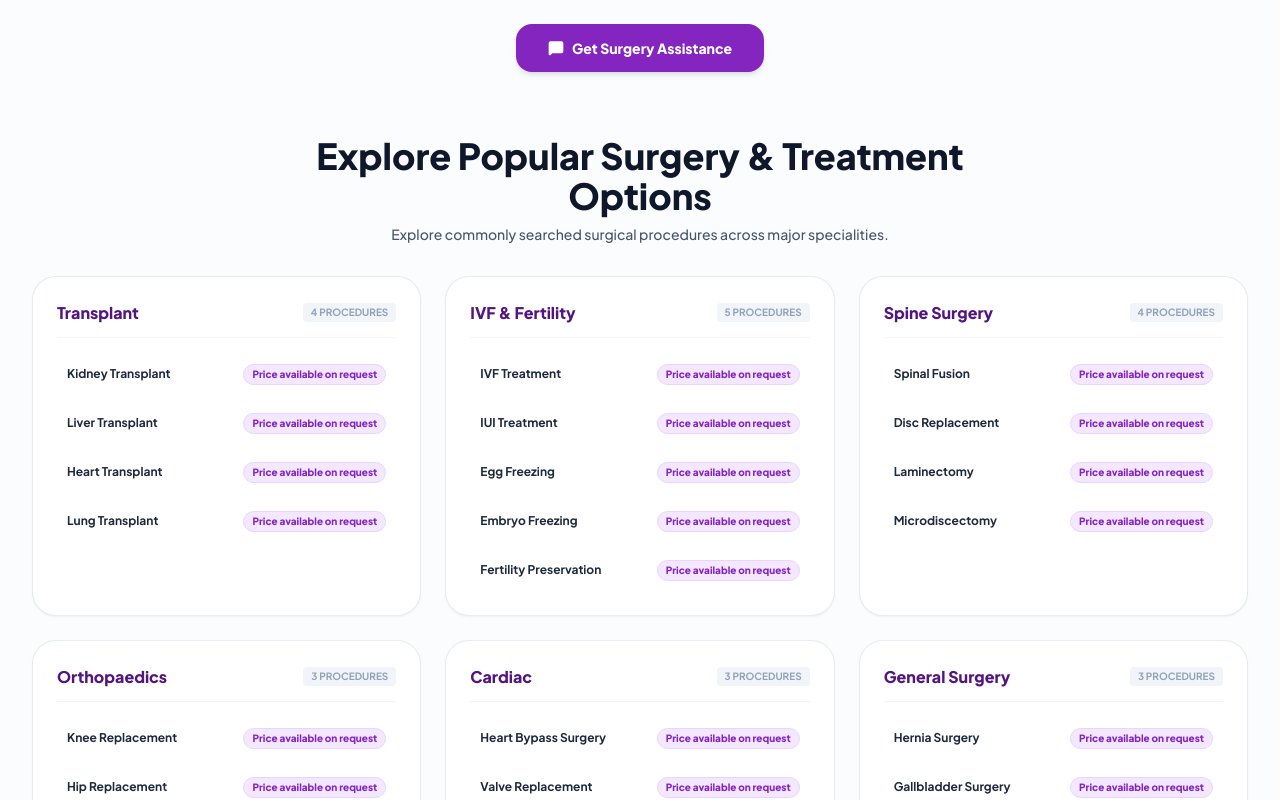
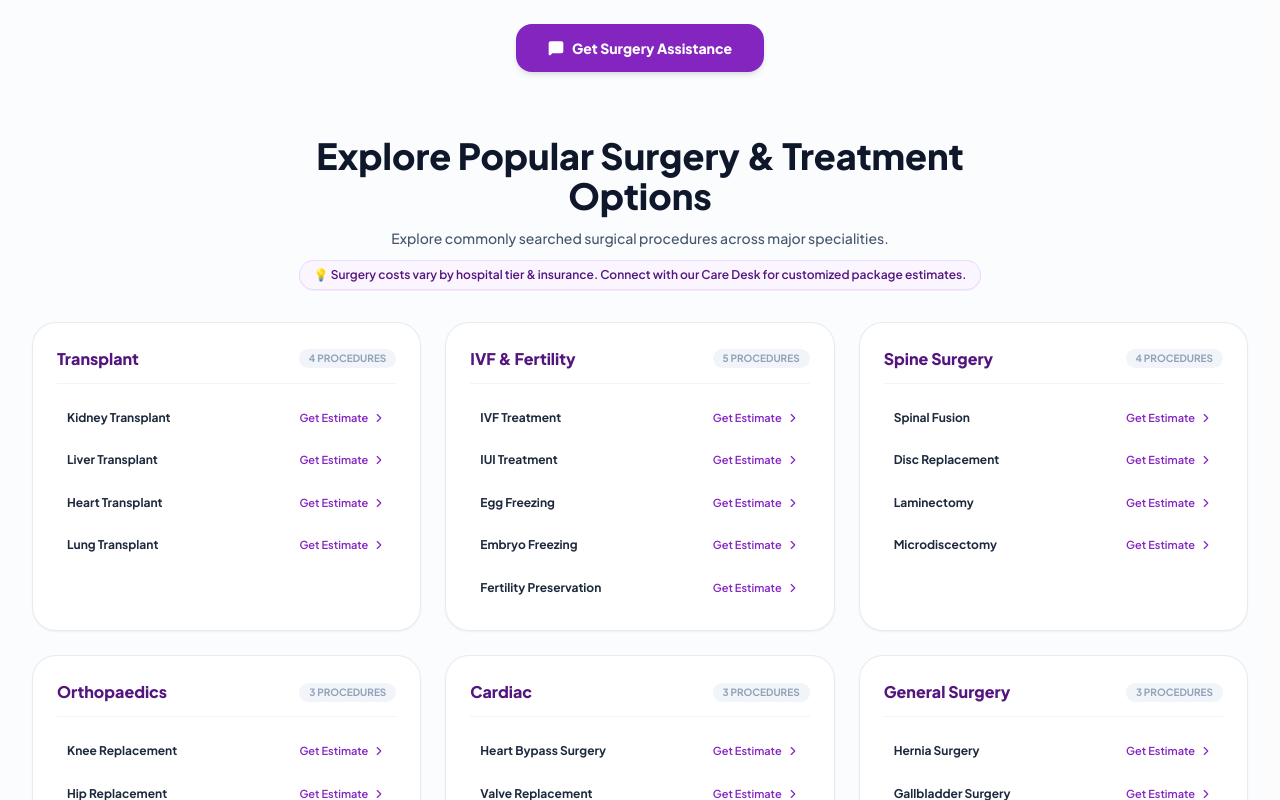
Before and after one commit to Tarunmakode123/healthexpressweb, a React (Vite) app: page /surgeries in a window 1280 px wide. Shown: the part 2140-2940 px from the top of the page. Built offline with nearby package versions, Linux system fonts and the light colour scheme; no server answers.

Commit message:
fix(surgeries): remove repetitive price available on request badges and replace with clean Get Estimate action rows

```diff
--- a/src/data/surgeries.js
+++ b/src/data/surgeries.js
@@ -171,7 +171,7 @@ export function getSurgeryBySlug(slug) {
     cat.items.map(item => ({
       ...item,
       category: cat.category,
-      priceNotice: "Price available on request",
+      priceNotice: "Custom package estimate based on hospital & insurance",
       description: `Comprehensive evaluation, specialist selection, and hospital coordination for ${item.name} in India.`,
       whyDone: `Recommended by surgical specialists for clinical management and restoration of function or aesthetic outcome.`,
       preparation: `Pre-operative investigations, blood work, anaesthesia assessment, and specialist consultation.`
@@ -182,7 +182,7 @@ export function getSurgeryBySlug(slug) {
     name: 'Surgical & Treatment Option',
     slug: 'surgery-option',
     category: 'Specialist Surgical Care',
-    priceNotice: 'Price available on request',
+    priceNotice: 'Custom package estimate based on hospital & insurance',
     description: 'Explore surgical options, top hospital partners, and experienced specialists in India with Health Express.',
     whyDone: 'Comprehensive surgical guidance tailored to individual clinical requirements.',
     preparation: 'Pre-operative health assessment, doctor consultation, and diagnostic evaluations.'
--- a/src/pages/SurgeriesPage.jsx
+++ b/src/pages/SurgeriesPage.jsx
@@ -230,13 +230,16 @@ export default function SurgeriesPage({ onOpenUploadModal }) {
 
         {/* 5. POPULAR SURGERIES SECTION */}
         <section className="space-y-8" id="popular-surgeries">
-          <div className="text-center max-w-3xl mx-auto space-y-2">
+          <div className="text-center max-w-3xl mx-auto space-y-3">
             <h2 className="text-2xl sm:text-4xl font-extrabold text-slate-900">
               Explore Popular Surgery & Treatment Options
             </h2>
             <p className="text-xs sm:text-sm text-slate-600 font-medium">
               Explore commonly searched surgical procedures across major specialities.
             </p>
+            <div className="inline-flex items-center gap-1.5 px-3.5 py-1.5 rounded-full bg-purple-50 text-purple-900 border border-purple-200/80 text-xs font-semibold shadow-2xs">
+              <span>💡 Surgery costs vary by hospital tier & insurance. Connect with our Care Desk for customized package estimates.</span>
+            </div>
           </div>
 
           {/* Clean Categorized Grid */}
@@ -244,20 +247,20 @@ export default function SurgeriesPage({ onOpenUploadModal }) {
             {POPULAR_SURGERIES_CATEGORIES.map((catGroup, idx) => (
               <div
                 key={idx}
-                className="bg-white rounded-3xl p-6 border border-slate-200/80 shadow-xs space-y-4 text-left"
+                className="bg-white rounded-3xl p-6 border border-slate-200/80 shadow-xs space-y-4 text-left hover:shadow-md transition-shadow"
               >
                 <div className="flex items-center justify-between border-b border-slate-100 pb-3">
                   <h3 className="text-base font-extrabold text-purple-900">{catGroup.category}</h3>
-                  <span className="text-[10px] uppercase font-bold text-slate-400 bg-slate-100 px-2 py-0.5 rounded">
+                  <span className="text-[10px] uppercase font-bold text-slate-400 bg-slate-100 px-2.5 py-0.5 rounded-full">
                     {catGroup.items.length} Procedures
                   </span>
                 </div>
 
-                <div className="space-y-2">
+                <div className="space-y-1.5">
                   {catGroup.items.map((item) => (
                     <div
                       key={item.slug}
-                      className="flex items-center justify-between p-2.5 rounded-xl hover:bg-purple-50 transition-colors group cursor-pointer"
+                      className="flex items-center justify-between p-2.5 rounded-xl hover:bg-purple-50/80 transition-colors group cursor-pointer"
                       onClick={() => handleWhatsAppConsultation(item.name)}
                     >
                       <Link
@@ -267,8 +270,9 @@ export default function SurgeriesPage({ onOpenUploadModal }) {
                       >
                         {item.name}
                       </Link>
-                      <span className="text-[10px] font-extrabold text-purple-700 bg-purple-100 px-2 py-0.5 rounded-full border border-purple-200 shrink-0">
-                        Price available on request
+                      <span className="text-[11px] font-semibold text-purple-700 group-hover:text-purple-950 flex items-center gap-1 transition-all shrink-0">
+                        Get Estimate
+                        <ChevronRight className="w-3.5 h-3.5 text-purple-500 group-hover:translate-x-0.5 transition-transform" />
                       </span>
                     </div>
                   ))}
--- a/src/pages/SurgeryDetailPage.jsx
+++ b/src/pages/SurgeryDetailPage.jsx
@@ -38,8 +38,8 @@ export default function SurgeryDetailPage({ onOpenUploadModal }) {
               <span className="text-[10px] font-black uppercase tracking-wider px-2.5 py-1 rounded-full bg-purple-50 text-purple-700 border border-purple-100">
                 {surgery.category}
               </span>
-              <span className="text-[10px] font-extrabold px-2.5 py-1 rounded-full bg-purple-100 text-purple-900 border border-purple-200">
-                ⚡ Price available on request
+              <span className="text-[10px] font-extrabold px-2.5 py-1 rounded-full bg-emerald-50 text-emerald-800 border border-emerald-200/80">
+                🏥 Custom Estimate & Insurance Assistance
               </span>
             </div>
 
```
